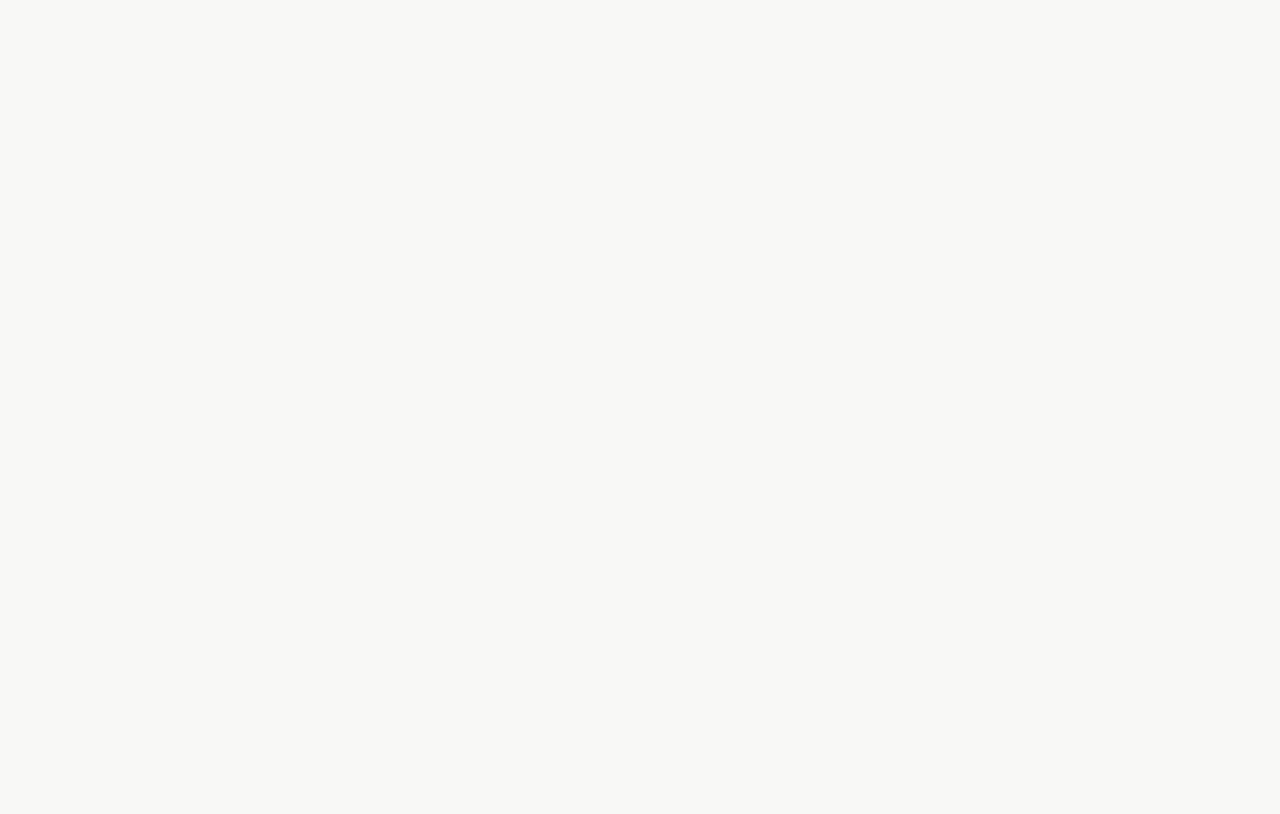
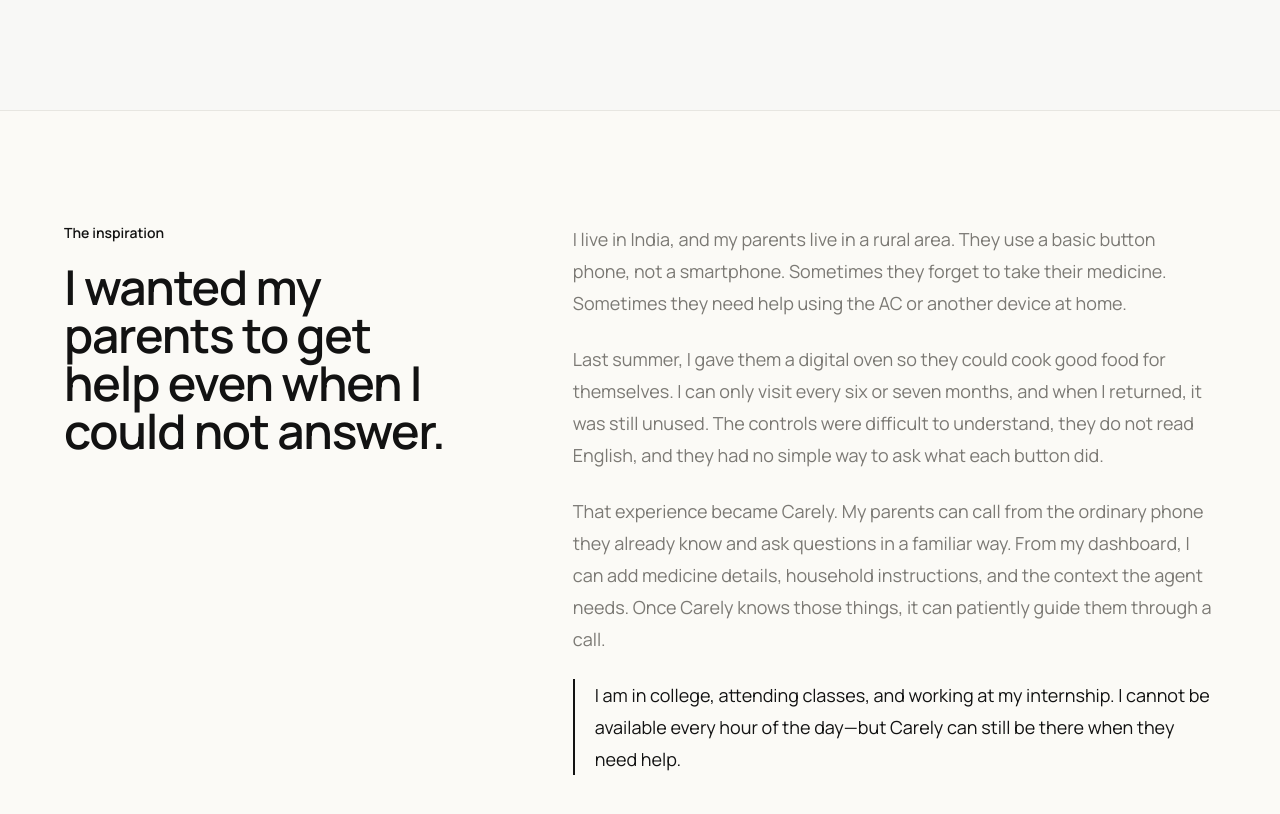
Before and after one commit to vimzh/carely, a Next.js app in the folder apps/web/: page / in a window 1280 px wide. Shown: the part 1631-2445 px from the top of the page. Before the commit the page ends 1741 px from the top, so only its background shows below. Built offline with nearby package versions, Linux system fonts and the light colour scheme; no server answers.

Commit message:
feat: add Carely inspiration story

```diff
--- a/apps/web/src/app/page.tsx
+++ b/apps/web/src/app/page.tsx
@@ -1,5 +1,6 @@
 import localFont from "next/font/local";
 
+import { LandingInspiration } from "@/components/landing-inspiration";
 import { LandingNavbar } from "@/components/landing-navbar";
 import { LandingUseCases } from "@/components/landing-use-cases";
 import AIOrbFace from "@/components/smoothui/ai-orb-face";
@@ -51,6 +52,7 @@
         <HeroContent />
       </section>
       <LandingUseCases />
+      <LandingInspiration />
     </main>
   );
 }
--- /dev/null
+++ b/apps/web/src/components/landing-inspiration.tsx
@@ -0,0 +1,39 @@
+// First-person founder story explaining why Carely exists.
+export function LandingInspiration() {
+  return (
+    <section id="inspiration" className="border-t border-border bg-[#fbfaf6] px-5 py-20 sm:px-8 sm:py-28">
+      <div className="mx-auto grid max-w-6xl gap-10 lg:grid-cols-[0.8fr_1.2fr] lg:gap-20">
+        <div>
+          <p className="text-sm font-semibold text-primary">The inspiration</p>
+          <h2 className="mt-5 text-balance text-4xl font-semibold tracking-tight sm:text-5xl">
+            I wanted my parents to get help even when I could not answer.
+          </h2>
+        </div>
+
+        <div className="space-y-6 text-base leading-8 text-muted-foreground sm:text-lg">
+          <p>
+            I live in India, and my parents live in a rural area. They use a basic button phone,
+            not a smartphone. Sometimes they forget to take their medicine. Sometimes they need
+            help using the AC or another device at home.
+          </p>
+          <p>
+            Last summer, I gave them a digital oven so they could cook good food for themselves.
+            I can only visit every six or seven months, and when I returned, it was still unused.
+            The controls were difficult to understand, they do not read English, and they had no
+            simple way to ask what each button did.
+          </p>
+          <p>
+            That experience became Carely. My parents can call from the ordinary phone they already
+            know and ask questions in a familiar way. From my dashboard, I can add medicine details,
+            household instructions, and the context the agent needs. Once Carely knows those things,
+            it can patiently guide them through a call.
+          </p>
+          <p className="border-l-2 border-primary pl-5 text-foreground">
+            I am in college, attending classes, and working at my internship. I cannot be available
+            every hour of the day—but Carely can still be there when they need help.
+          </p>
+        </div>
+      </div>
+    </section>
+  );
+}
```
